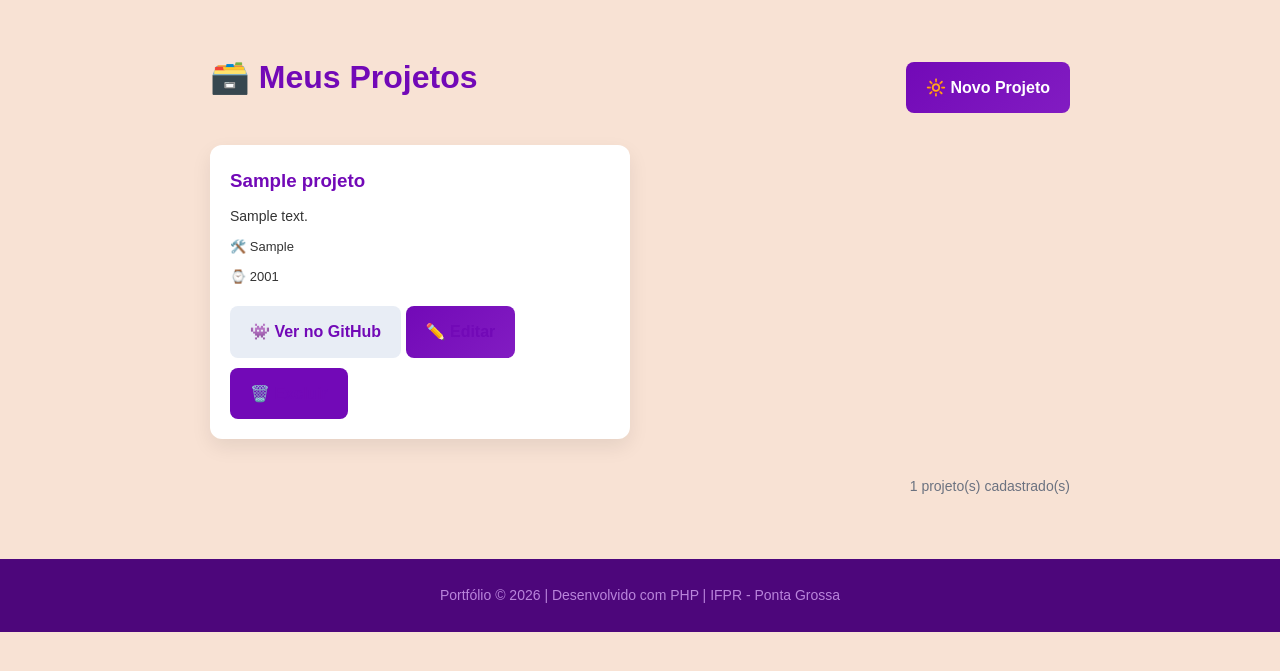
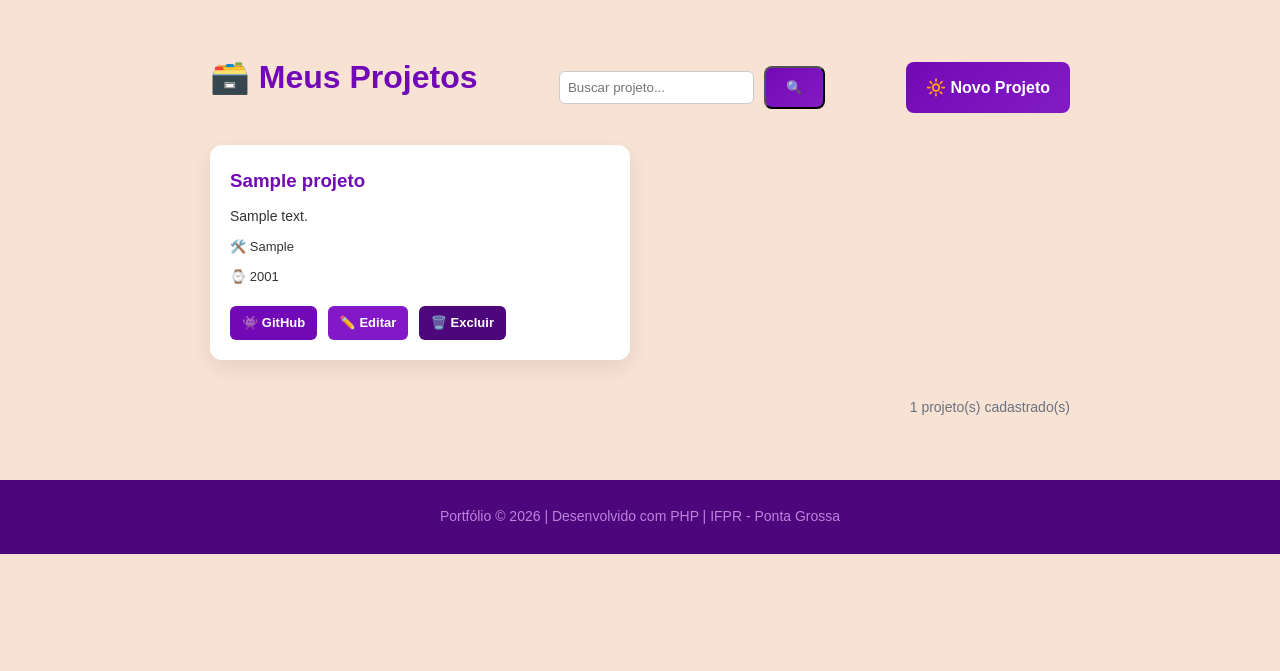
Before and after one commit to rafamassa67/2026-DWII, a PHP site: page /05_crud/index.php in a window 1280 px wide. Shown: the part 73-744 px from the top of the page. Run offline with PHP 8.4, Linux system fonts and the light colour scheme; the visitor is signed in with stand-in values (Sample User, id 1); tables that the repository leaves empty or names only in its code hold one stand-in row (values such as "Sample post").

Commit message:
aula08-A: adiciona busca por nome e correção de css

```diff
--- a/05_crud/index.php
+++ b/05_crud/index.php
@@ -17,7 +17,18 @@ require_once __DIR__ . '/includes/conexao.php';
 
 // --- Busca todos os projetos ordenados pelo mais recente ---
 $pdo = conectar();
+
+$busca = trim($_GET['busca'] ?? '');
+
+if ($busca !== '') {
+    $stmt = $pdo->prepare('SELECT * FROM projetos WHERE nome LIKE :busca ORDER BY criado_em DESC');
+    $stmt->execute([
+        ':busca' => '%' . $busca . '%'
+    ]);
+} else {
     $stmt = $pdo->query('SELECT * FROM projetos ORDER BY criado_em DESC');
+}
+
 $projetos = $stmt->fetchAll();
 
 // --- Mensagem de sucesso após cadastro ---
@@ -47,8 +58,20 @@ $pagina_atual = '';
 <div class="container">
 
 <div class="topo-projetos">
+
     <h1 class="titulo-secao">🗃️ Meus Projetos</h1>
+
+    <form method="get" style="display:flex; gap:10px; align-items:center;">
+        <input type="text" name="busca"
+               placeholder="Buscar projeto..."
+               value="<?php echo htmlspecialchars($_GET['busca'] ?? ''); ?>"
+               style="padding:8px; border-radius:6px; border:1px solid #ccc;">
+
+        <button type="submit" class="btn btn-primario">🔍</button>
+    </form>
+
     <a href="cadastrar.php" class="btn btn-primario">🔆 Novo Projeto</a>
+
 </div>
 
     <?php if ($cadastroOk): ?>
@@ -114,16 +137,47 @@ $pagina_atual = '';
                         <a href="<?php echo htmlspecialchars($projeto['link_github']); ?>"
                         target="_blank"
                         rel="noopener noreferrer"
-                           class="btn btn-secundario">
-                            👾 Ver no GitHub
+                        style="
+                            display:inline-block;
+                            margin-top:10px;
+                            margin-right:6px;
+                            padding:6px 12px;
+                            background:#7209B7;
+                            color:white;
+                            border-radius:6px;
+                            text-decoration:none;
+                            font-size:13px;
+                            font-weight:bold;">
+                            👾 GitHub
                         </a>
                     <?php endif; ?>
+
                     <a href="editar.php?id=<?php echo $projeto['id']; ?>"
-                       class="btn btn-primario">
+                    style="
+                        display:inline-block;
+                        margin-top:10px;
+                        margin-right:6px;
+                        padding:6px 12px;
+                        background:#8318c9;
+                        color:white;
+                        border-radius:6px;
+                        text-decoration:none;
+                        font-size:13px;
+                        font-weight:bold;">
                         ✏️ Editar
                     </a>
+
                     <a href="excluir.php?id=<?php echo $projeto['id']; ?>"
-                       class="btn btn-danger">
+                    style="
+                        display:inline-block;
+                        margin-top:10px;
+                        padding:6px 12px;
+                        background:#4D067B;
+                        color:white;
+                        border-radius:6px;
+                        text-decoration:none;
+                        font-size:13px;
+                        font-weight:bold;">
                         🗑️ Excluir
                     </a>
                 </div>
@@ -133,7 +187,6 @@ $pagina_atual = '';
         <p class="contador-projetos">
             <?php echo count($projetos); ?> projeto(s) cadastrado(s)
         </p>
-
         <?php endif; ?>
 
 </div>
```
Lines whose indentation alone changed are shown as unchanged.
